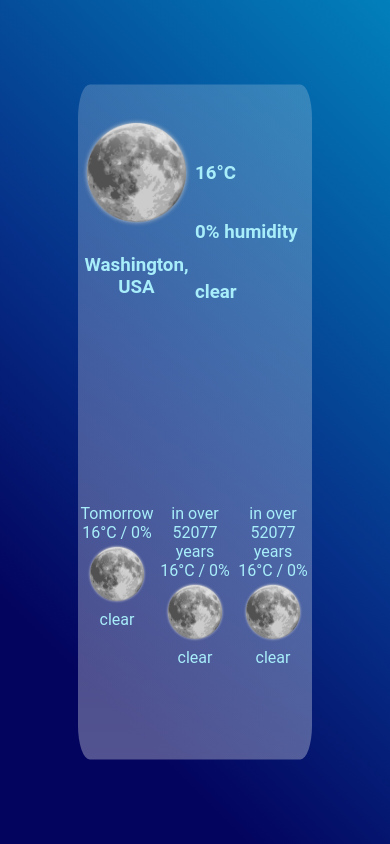
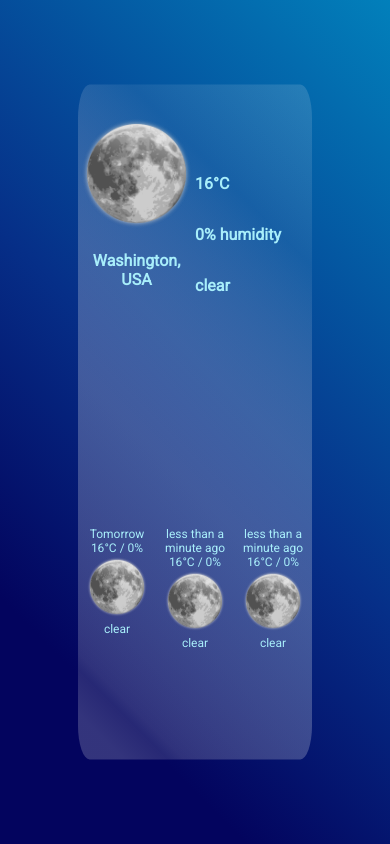
Before and after one commit to VictoriaStudios/nextJsAcademind, a Next.js app: page / in a window 390 px wide. Built offline with nearby package versions, Linux system fonts and the light colour scheme; no server answers.

Commit message:
Made site responsive, made style more elegant

```diff
--- a/components/Forecast.js
+++ b/components/Forecast.js
@@ -18,7 +18,7 @@ function Forecast(props) {
 
     return (
         <>
-            <div>
+            <div style={{height:"100%"}}>
                 {props.index === 0 ? (
                     <div>Tomorrow</div>
                 ) : (
--- a/pages/index.js
+++ b/pages/index.js
@@ -22,7 +22,7 @@ function HomePage() {
     },
     daily: [{
       sunrise:0,
-      dt:now,
+      dt:now/1000,
       sunset:2,
       temp:{
         day:290
@@ -36,7 +36,7 @@ function HomePage() {
     },
     {
       sunrise:0,
-      dt:now,
+      dt:now/1000,
       sunset:2,
       temp:{
         day:290
@@ -50,7 +50,7 @@ function HomePage() {
     },
     {
       sunrise:0,
-      dt:now,
+      dt:now/1000,
       sunset:2,
       temp:{
         day:290
@@ -64,7 +64,7 @@ function HomePage() {
     },
     {
       sunrise:0,
-      dt:now,
+      dt:now/1000,
       sunset:2,
       temp:{
         day:290
--- a/styles/globals.css
+++ b/styles/globals.css
@@ -1,9 +1,11 @@
+@import url('https://fonts.googleapis.com/css2?family=Roboto&display=swap');
+
 html,
 body {
 
   padding: 0;
   margin: 0;
-  /* get better font */
+  /* Import Roboto!!!! */
   font-family:  Roboto, Oxygen, Ubuntu, Cantarell, Fira Sans, Droid Sans, Helvetica Neue, sans-serif;
   background: linear-gradient(45deg,#03045E 20%, #062f88 50% ,#0280bb);
   width: 100vw;
@@ -24,6 +26,14 @@ h1 {
 
 }
 
+h3{
+  font-size: 1.5rem;
+}
+
+div{
+  font-size: 1rem;
+}
+
 
 .outerWrapper {
   position:absolute;
@@ -33,7 +43,7 @@ h1 {
   width:60vw;
   height:80vh;
   color:#a8eefa;
-  background: linear-gradient(rgba(245, 245, 245, 0.205), rgba(255, 255, 255, 0.315));
+  background: linear-gradient(45deg,rgba(245, 245, 245, 0.2) 5%, rgba(245, 245, 245, 0.15), 15%, rgba(245, 245, 245, 0.25), 70%,rgba(245, 245, 245, 0.08), 90%, rgba(245, 245, 245, 0.15) );
   border-radius: 5%;
 }
 
@@ -88,3 +98,23 @@ h1 {
   margin-top: 1rem;
   margin-bottom: 1rem;
 }
+
+@media (max-width: 530px) {
+  h3{
+    font-size: 1rem;
+  }
+
+  div{
+    font-size: 0.75rem;
+  }
+}
+
+@media (max-width: 380px) {
+  h3{
+    font-size: 0.75rem;
+  }
+
+  div{
+    font-size: 0.5rem;
+  }
+}
```
